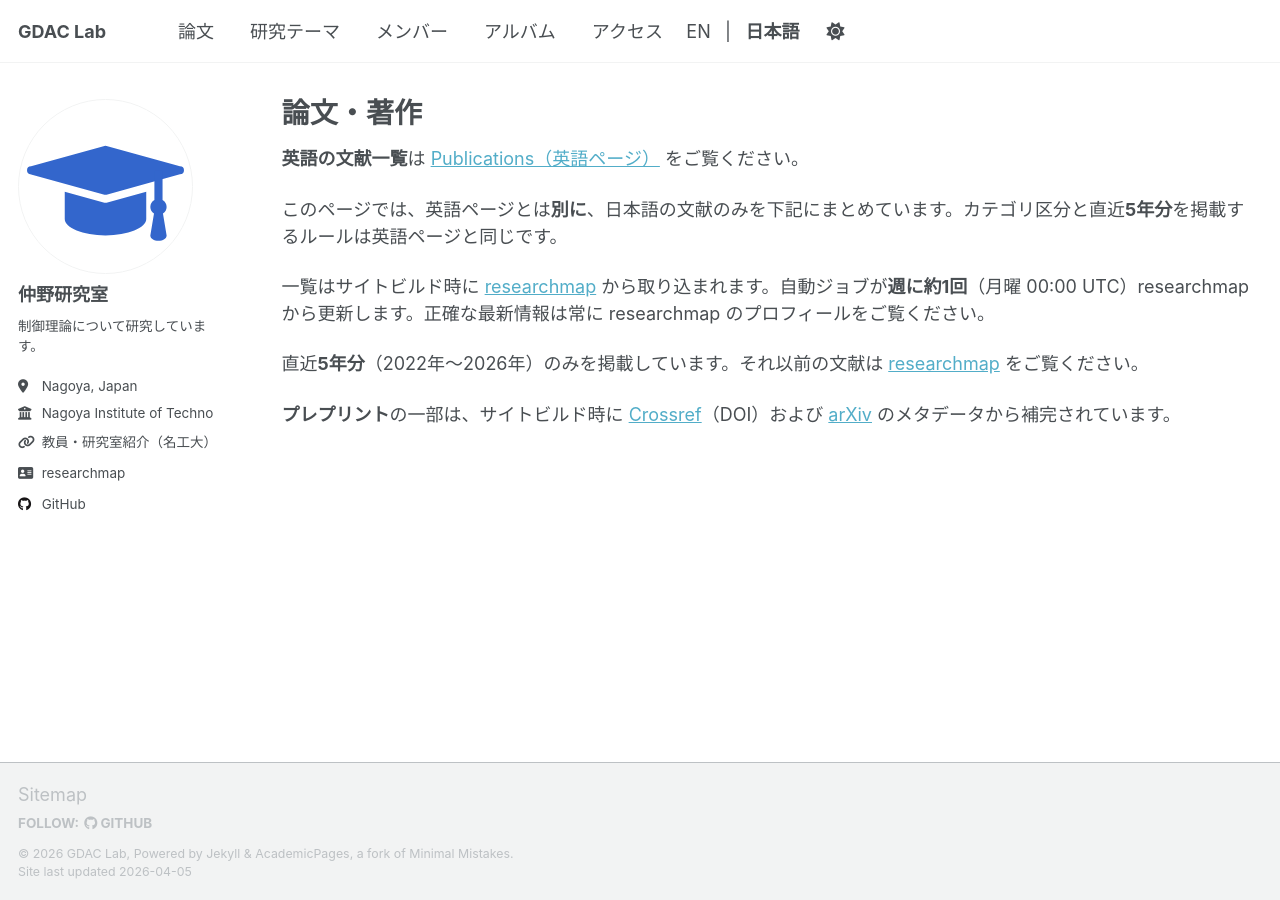
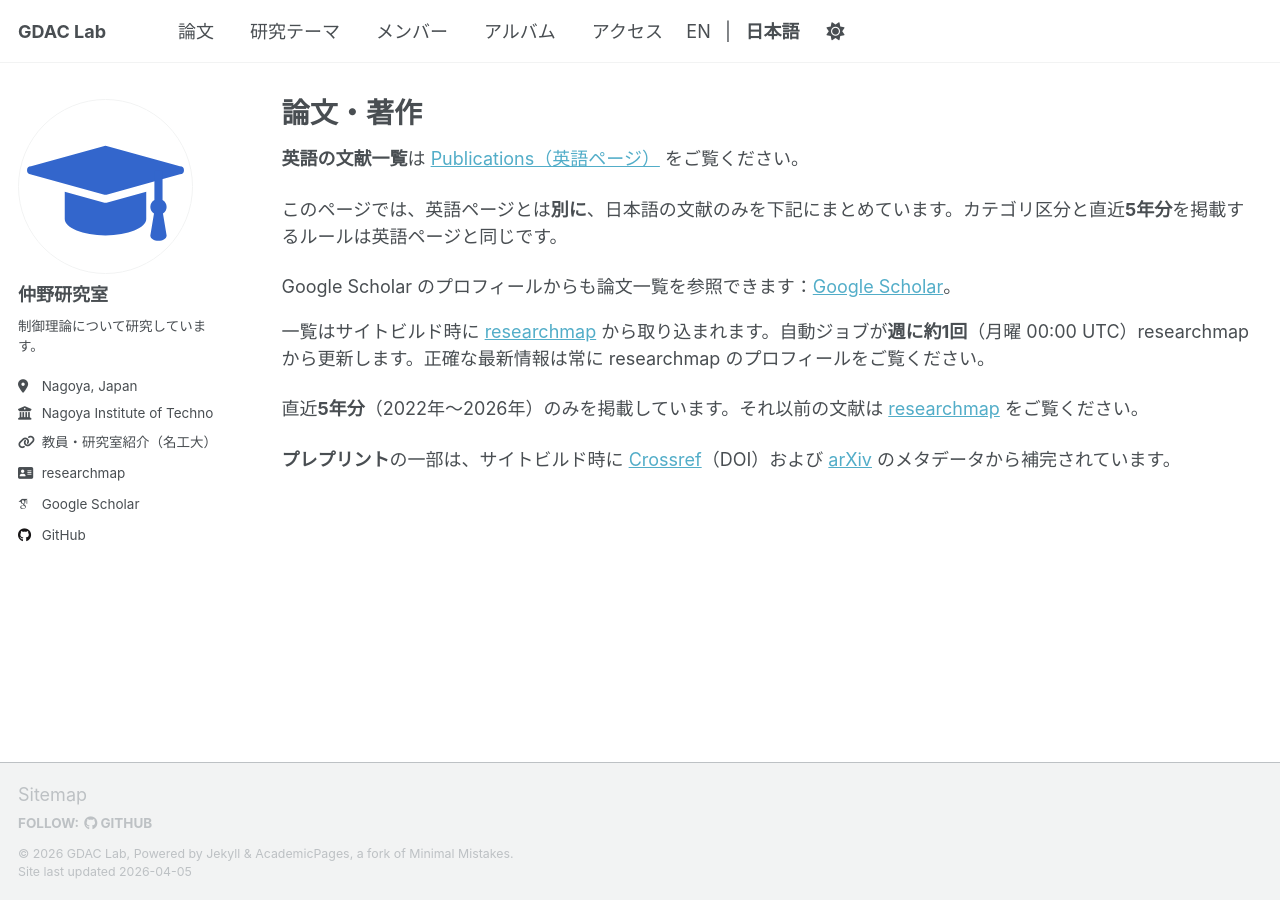
Before and after one commit to GDAC-Lab/gdac-lab.github.io, a Jekyll site: the page built from _pages/ja/publications.html, in a window 1280 px wide. Built offline with Jekyll 4.4.1, drawn with Linux system fonts in a browser that asks for light colours; some web fonts are replaced; a script that is not in the unit is left out.

Commit message:
Update Google Scholar links for multilingual support
- Added Japanese Google Scholar profile link to the configuration file.
- Enhanced author profile HTML to conditionally display the appropriate Google Scholar link based on the selected language.
- Updated publication pages to ensure the correct Google Scholar link is referenced, improving accessibility for both English and Japanese users.

```diff
--- a/_config.yml
+++ b/_config.yml
@@ -41,7 +41,8 @@ author:
   # Academic websites
   academia         : # URL
   arxiv            : # URL
-  googlescholar    : # URL - Add your Google Scholar profile URL here
+  googlescholar    : "https://scholar.google.com/citations?user=uUvDkIkAAAAJ&hl=en"
+  googlescholar_ja : "https://scholar.google.com/citations?user=uUvDkIkAAAAJ&hl=ja"
   inspire-hep      : # URL
   impactstory      : # URL
   orcid            : # URL - Add your ORCID URL here
--- a/_includes/author-profile.html
+++ b/_includes/author-profile.html
@@ -51,8 +51,12 @@
       {% if author.arxiv %}
         <li><a href="{{ author.arxiv }}"><i class="ai ai-arxiv ai-fw icon-pad-right"></i>arXiv</a></li>
       {% endif %}
-      {% if author.googlescholar %}
-        <li><a href="{{ author.googlescholar }}"><i class="ai ai-google-scholar ai-fw icon-pad-right"></i>Google Scholar</a></li>
+      {% assign _gs = author.googlescholar %}
+      {% if page.lang == 'ja' and author.googlescholar_ja %}
+        {% assign _gs = author.googlescholar_ja %}
+      {% endif %}
+      {% if _gs %}
+        <li><a href="{{ _gs }}" rel="noopener"><i class="ai ai-google-scholar ai-fw icon-pad-right"></i>Google Scholar</a></li>
       {% endif %}
       {% if author.semantic %}
         <li><a href="{{ author.semantic }}"><i class="ai ai-semantic-scholar ai-fw icon-pad-right"></i>Semantic Scholar</a></li>
--- a/_pages/ja/publications.html
+++ b/_pages/ja/publications.html
@@ -19,8 +19,9 @@ lang_ref: publications_ja
 
 <p class="wordwrap">このページでは、英語ページとは<strong>別に</strong>、日本語の文献のみを下記にまとめています。{% if pub_years > 0 %}カテゴリ区分と直近<strong>{{ pub_years }}年分</strong>を掲載するルールは英語ページと同じです。{% else %}カテゴリ区分などの扱いは英語ページと同じです。{% endif %}</p>
 
-{% if site.author.googlescholar %}
-  <div class="wordwrap">Google Scholar のプロフィールからも論文一覧を参照できます：<a href="{{site.author.googlescholar}}">Google Scholar</a>。</div>
+{% if site.author.googlescholar_ja or site.author.googlescholar %}
+  {% assign gs_profile = site.author.googlescholar_ja | default: site.author.googlescholar %}
+  <div class="wordwrap">Google Scholar のプロフィールからも論文一覧を参照できます：<a href="{{ gs_profile }}" rel="noopener">Google Scholar</a>。</div>
 {% endif %}
 
 {% if site.researchmap_url %}
--- a/_pages/publications.html
+++ b/_pages/publications.html
@@ -16,7 +16,7 @@ lang_ref: publications
 {% endif %}
 
 {% if site.author.googlescholar %}
-  <div class="wordwrap">You can also find my articles on <a href="{{site.author.googlescholar}}">my Google Scholar profile</a>.</div>
+  <div class="wordwrap">You can also find my articles on <a href="{{ site.author.googlescholar }}" rel="noopener">my Google Scholar profile</a>.</div>
 {% endif %}
 
 {% if site.researchmap_url %}
```
